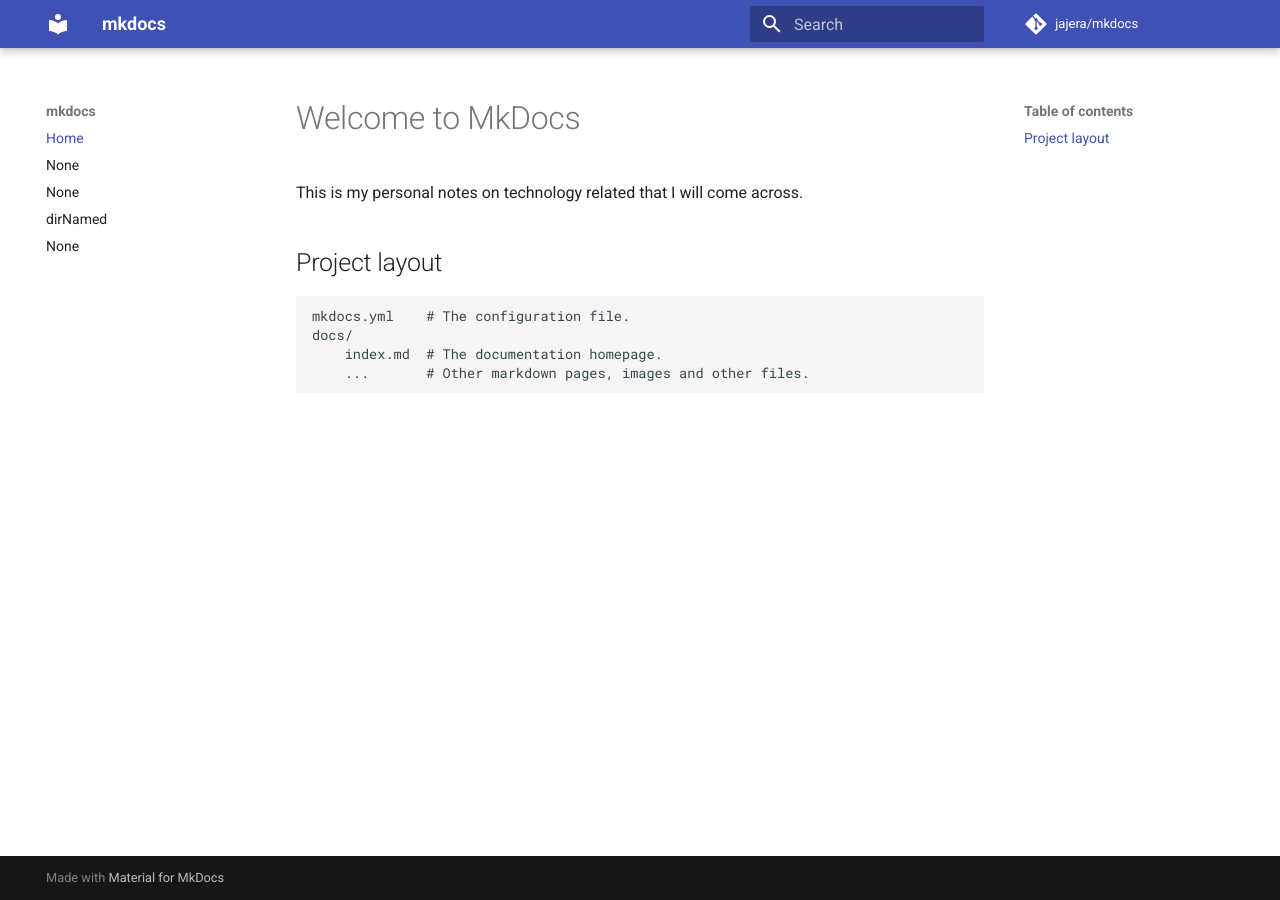
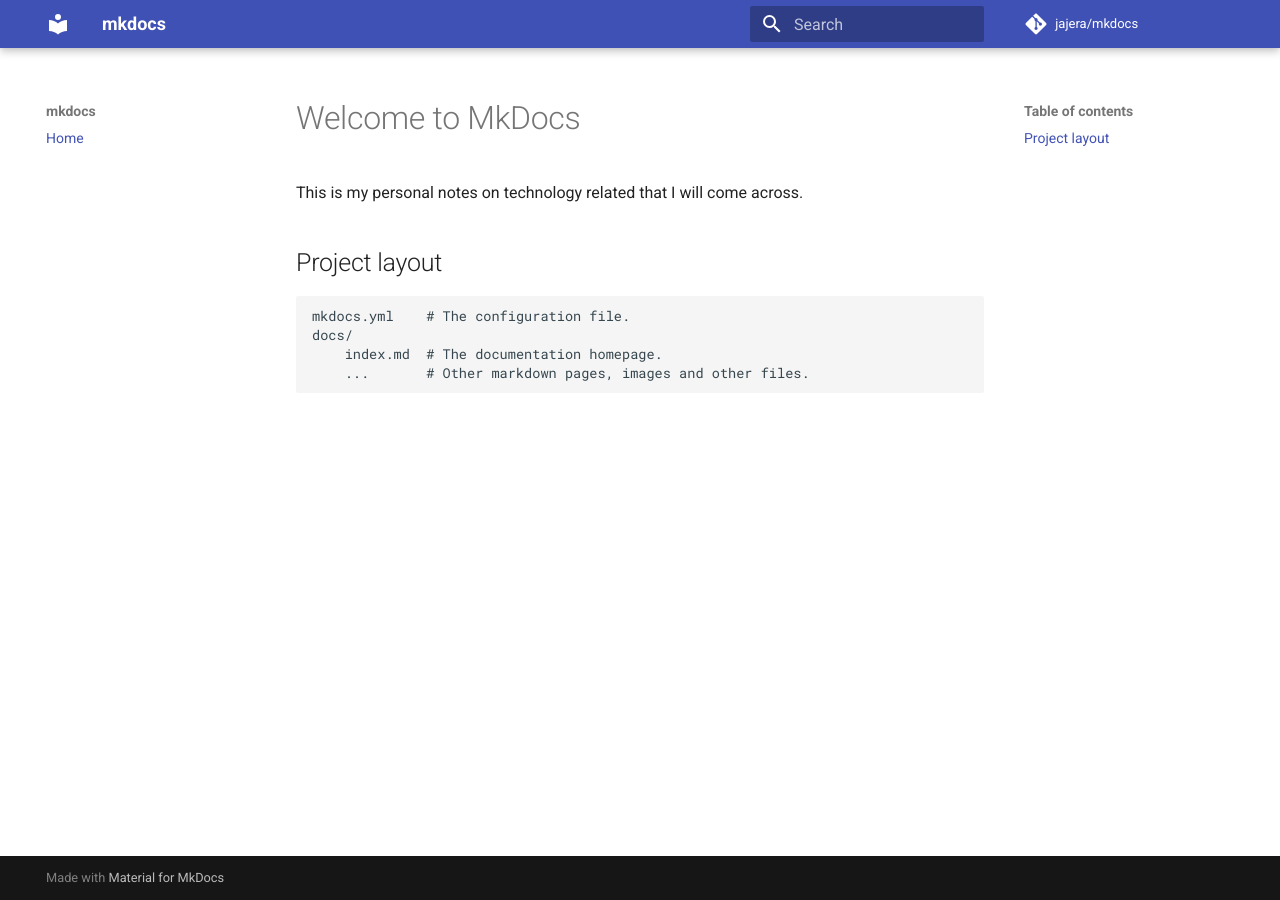
Before and after one commit to jajera/mkdocs, an MkDocs documentation site: the page built from docs/index.md, in a window 1280 px wide. Built offline with MkDocs 1.6.1 and Material for MkDocs 9.7.7, drawn with Linux system fonts in a browser that asks for light colours; comment, search, counter and statistics services are not loaded; some of the changed lines change nothing that is shown.

Commit message:
initial commit
upload files

```diff
--- a/mkdocs.yml
+++ b/mkdocs.yml
@@ -27,6 +27,9 @@ markdown_extensions:
 
 plugins:
   - include_dir_to_nav:
+      recurse: true
+      sort_file: true
+      sort_directory: true
   - search:
       separator: '[\s\-,:!=\[\]()"`/]+|\.(?!\d)|&[lg]t;|(?!\b)(?=[A-Z][a-z])'
   - minify:
@@ -50,7 +53,3 @@ extra_css:
 
 nav:
   - Home: index.md
-  - dirDirectRef
-  - SubDirDirectRef/SubDirDirectRefSub
-  - dirNamed: dirNamed
-  - emptyDir
```
